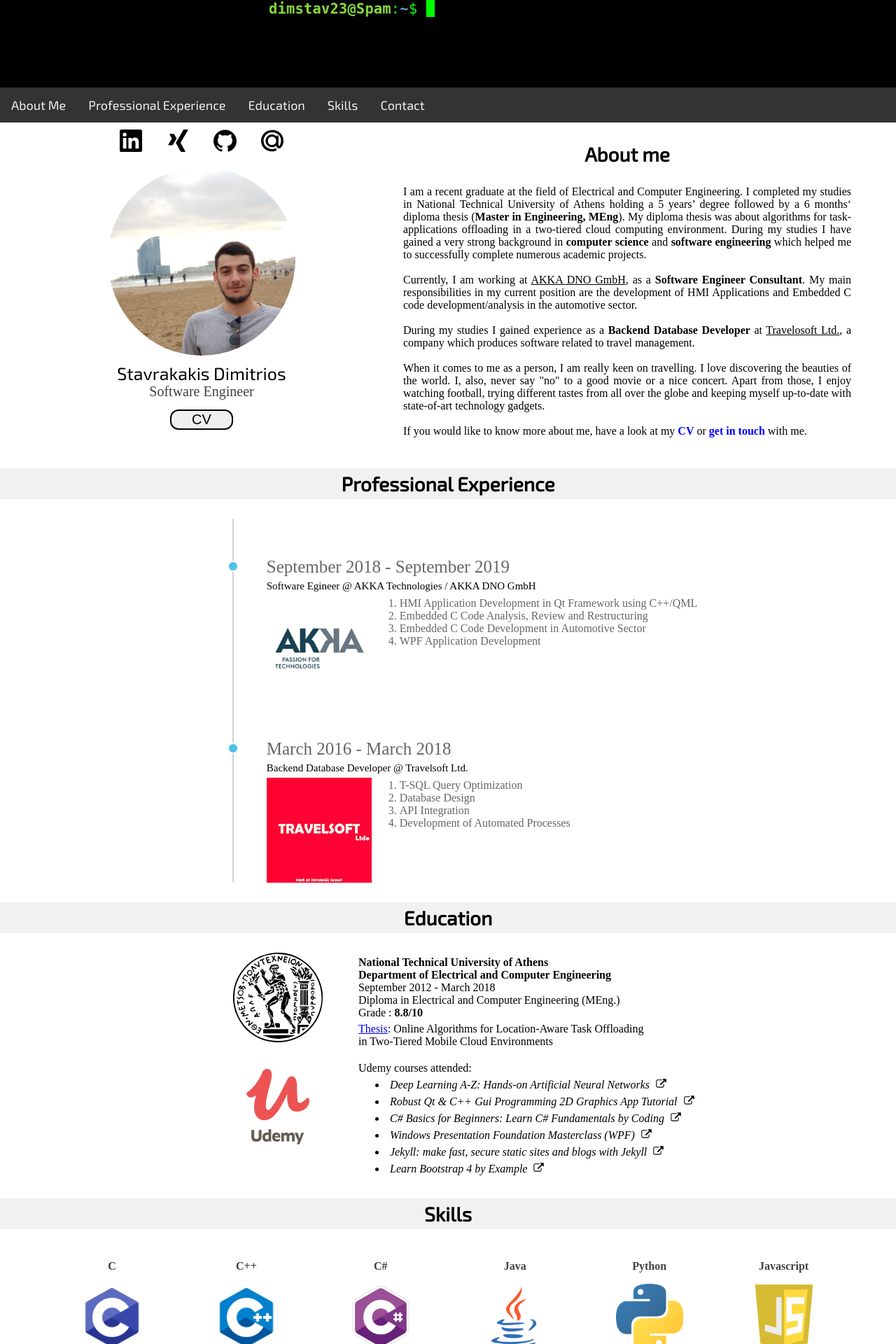
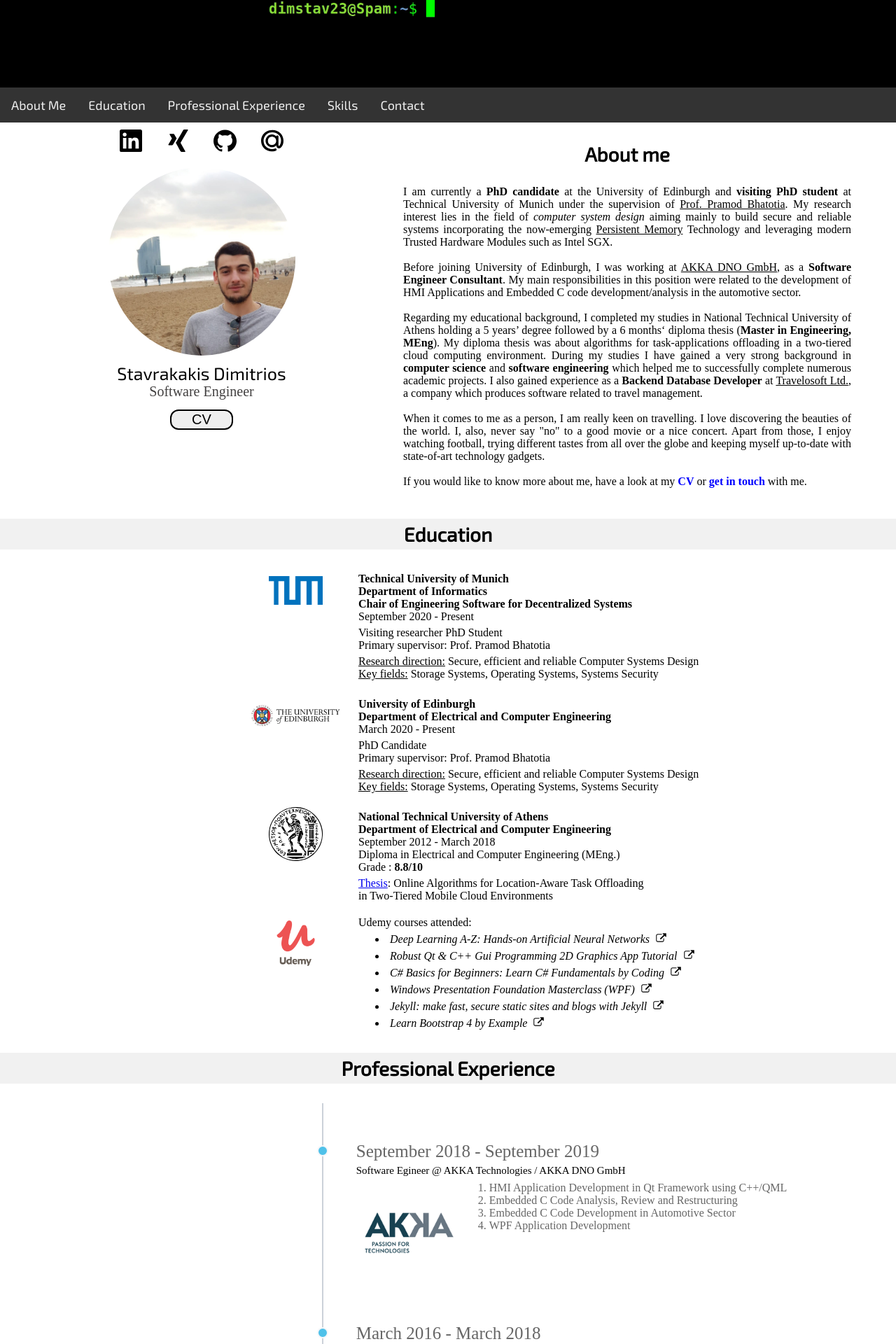
Before and after one commit to dimstav23/dimstav23.github.io, a Jekyll site: the page built from index.html, in a window 1280 px wide. Shown: the top 1920 px of the page at 70% size. Built offline with Jekyll 4.4.1, drawn with Linux system fonts in a browser that asks for light colours; some web fonts are replaced; some of the changed text lies outside the part shown.

Commit message:
Update about me - CV - Education

```diff
--- a/_includes/aboutme.html
+++ b/_includes/aboutme.html
@@ -35,22 +35,30 @@
     <div class="column right">
       <h3 align="center">About me</h3>
       <p>
-        I am a recent graduate at the field of Electrical and Computer Engineering.
-        I completed my studies in National Technical University of Athens holding a 5 years’ degree followed by a 6 months‘
+        I am currently a <b>PhD candidate</b> at the <a href="https://www.ed.ac.uk/" target="_blank" class="aboutMeLinks" style="color:black"">University of Edinburgh</a>
+        and <b>visiting PhD student</b> at
+        <a href="https://www.tum.de/" target="_blank" class="aboutMeLinks" style="color:black">Technical University of Munich</a>
+        under the supervision of <u>Prof. Pramod Bhatotia</u>. My research interest lies in the field of <i>computer system design</i>
+        aiming mainly to build secure and reliable systems incorporating the now-emerging
+        <a href="https://www.snia.org/education/what-is-persistent-memory" target="_blank" style="color:black">Persistent Memory</a>
+         Technology and leveraging modern Trusted Hardware Modules such as Intel SGX.
+        <br>
+        <br>
+        Before joining University of Edinburgh, I was working at
+        <a href="https://www.akka-technologies.com/" alt="AKKA" target="_blank" class="aboutMeLinks" style="color:black"><u>AKKA DNO GmbH</u></a>,
+        as a <b>Software Engineer Consultant</b>.
+        My main responsibilities in this position were related to the development of HMI Applications and Embedded C code
+        development/analysis in the automotive sector.
+        <br>
+        <br>
+        Regarding my educational background, I completed my studies in
+        <a href="https://www.ntua.gr/en/" target="_blank" class="aboutMeLinks" style="color:black">National Technical University of Athens</a>
+        holding a 5 years’ degree followed by a 6 months‘
         diploma thesis (<b>Master in Engineering, MEng</b>). My diploma thesis was about algorithms for
         task-applications offloading in a two-tiered cloud computing environment.
         During my studies I have gained a very strong background in <b>computer science</b>
         and <b>software engineering</b> which helped me to successfully complete numerous academic projects.
-        <br>
-        <br>
-        Currently, I am working at
-        <a href="https://www.akka-technologies.com/" alt="AKKA" target="_blank" class="aboutMeLinks" style="color:black"><u>AKKA DNO GmbH</u></a>,
-        as a <b>Software Engineer Consultant</b>.
-        My main responsibilities in my current position are the development of HMI Applications and Embedded C code
-        development/analysis in the automotive sector.
-        <br>
-        <br>
-        During my studies I gained experience as a <b>Backend Database Developer</b> at
+        I also gained experience as a <b>Backend Database Developer</b> at
         <a href="https://www.travelsoft.gr/" alt="AKKA" target="_blank" class="aboutMeLinks" style="color:black"><u>Travelosoft Ltd.</u></a>,
         a company which produces software related to travel management.
         <br>
--- a/_includes/education.html
+++ b/_includes/education.html
@@ -4,7 +4,36 @@
   <div class="educationContainer">
       <div class="educationRow">
         <div class="educationColumnLeft">
-          <img src="/assets/ntua.svg" class="ntuaLogo"/>
+          <img src="/assets/Education/tum.png" class="tumLogo"/>
+        </div>
+        <div class="educationColumnRight">
+          <p class="educationText" style="margin-top:5px;"><b>Technical University of Munich</b></p>
+          <p class="educationText"><b>Department of Informatics</b></p>
+          <p class="educationText"><b>Chair of Engineering Software for Decentralized Systems</b></p>
+          <p class="educationText" >September 2020 - Present</p>
+          <p class="educationText" style="margin-top:5px;">Visiting researcher PhD Student</p>
+          <p class="educationText">Primary supervisor: Prof. Pramod Bhatotia</p>
+          <p class="educationText" style="margin-top:5px;"><u>Research direction:</u> Secure, efficient and reliable Computer Systems Design</p>
+          <p class="educationText"><u>Key fields:</u> Storage Systems, Operating Systems, Systems Security</p>
+        </div>
+      </div>
+      <div class="educationRow">
+        <div class="educationColumnLeft">
+          <img src="/assets/Education/uoe.png" class="uoeLogo"/>
+        </div>
+        <div class="educationColumnRight">
+          <p class="educationText" style="margin-top:5px;"><b>University of Edinburgh</b></p>
+          <p class="educationText"><b>Department of Electrical and Computer Engineering</b></p>
+          <p class="educationText">March 2020 - Present</p>
+          <p class="educationText" style="margin-top:5px;">PhD Candidate</p>
+          <p class="educationText">Primary supervisor: Prof. Pramod Bhatotia</p>
+          <p class="educationText" style="margin-top:5px;"> <u>Research direction:</u> Secure, efficient and reliable Computer Systems Design</p>
+          <p class="educationText"><u>Key fields:</u> Storage Systems, Operating Systems, Systems Security</p>
+        </div>
+      </div>
+      <div class="educationRow">
+        <div class="educationColumnLeft">
+          <img src="/assets/Education/ntua.svg" class="ntuaLogo"/>
         </div>
         <div class="educationColumnRight">
           <p class="educationText" style="margin-top:5px;"><b>National Technical University of Athens</b></p>
@@ -19,7 +48,7 @@
       </div>
       <div class="educationRow">
         <div class="educationColumnLeft">
-          <img src="/assets/udemy.png" class="udemyLogo"/>
+          <img src="/assets/Education/udemy.png" class="udemyLogo"/>
         </div>
         <div class="educationColumnRight">
           <p class="educationText">Udemy courses attended:</p>
--- a/_includes/nav.html
+++ b/_includes/nav.html
@@ -2,8 +2,8 @@
 <link rel="stylesheet" href="https://cdnjs.cloudflare.com/ajax/libs/font-awesome/4.7.0/css/font-awesome.min.css">
 <div id="navbar" class="topnav">
   <a class="link active" href="#aboutme" id="navLink">About Me</a>
+  <a class="link" href="#education" id="navLink">Education</a>
   <a class="link" href="#professionalexperience" id="navLink">Professional Experience</a>
-  <a class="link" href="#education" id="navLink">Education</a>
   <a class="link" href="#skills" id="navLink">Skills</a>
   <a class="link" href="#contact" id="navLink">Contact</a>
   <a href="javascript:void(0);" class="icon" id="respIcon">
--- a/css/education.css
+++ b/css/education.css
@@ -39,13 +39,24 @@
 }
 
 .ntuaLogo {
+  width: 15%;
+  margin-left: 75%;
+}
+
+.tumLogo {
+  width: 15%;
+  margin-left: 75%;
+  margin-top: 2%;
+}
+
+.uoeLogo {
   width: 25%;
-  margin-left: 65%;
+  margin-left: 70%;
 }
 
 .udemyLogo {
-  width: 25%;
-  margin-left: 65%;
+  width: 15%;
+  margin-left: 75%;
 }
 
 .hyperlink {
@@ -83,6 +94,18 @@
     margin-top: 0;
   }
 
+  .tumLogo {
+    width: 20%;
+    margin-left: 40%;
+    margin-top: 0;
+  }
+
+  .uoeLogo {
+    width: 40%;
+    margin-left: 30%;
+    margin-top: 0;
+  }
+
   .udemyLogo {
     width: 20%;
     margin-left: 40%;
--- a/css/work.css
+++ b/css/work.css
@@ -6,7 +6,7 @@
 
 .containerTimeline {
    width: 80%;
-   margin: 0% auto 0% auto;
+   margin: 0% 0% 0% auto;
    position: relative;
    overflow: hidden;
    font-family: RalewayRegular;
@@ -109,6 +109,10 @@
       width: 2px;
    }
    */
+
+   .containerTimeline {
+      margin: 0% auto 0% auto;
+   }
    .timeline-content h3 {
       font-size: 20px;
    }
--- a/index.html
+++ b/index.html
@@ -24,9 +24,9 @@ title: Main Page
 
   {% include aboutme.html %}
 
+  {% include education.html %}
+
   {% include work.html %}
-
-  {% include education.html %}
 
   {% include skills.html %}
 
```
Also changed, not shown: assets/Education/ntua.svg (renamed from assets/ntua.svg), assets/Education/tum.png (added), assets/Education/udemy.png (renamed from assets/udemy.png), assets/Education/uoe.png (added), 1 other file.
